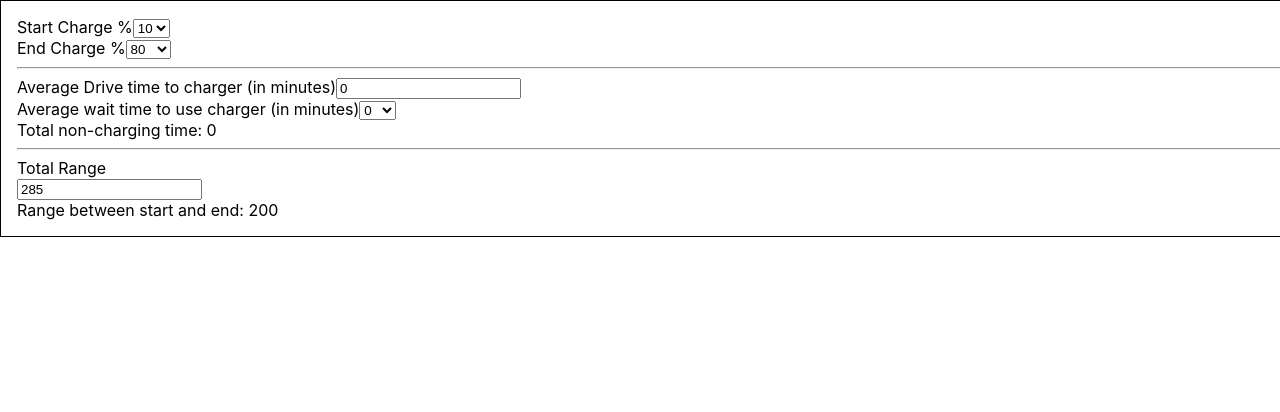
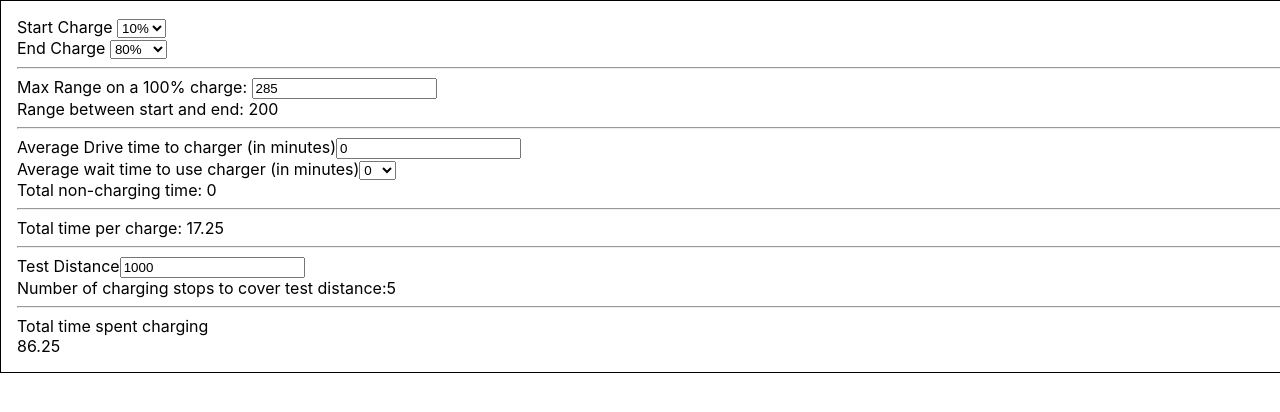
Before and after one commit to aokorodu/EVChargeTime, a React (Create React App) app in the folder ev-chargetime/: page / in a window 1280 px wide. Shown: the top 412 px of the page. Built offline with nearby package versions, Linux system fonts and the light colour scheme.

Commit message:
everything works

```diff
--- a/ev-chargetime/src/App.tsx
+++ b/ev-chargetime/src/App.tsx
@@ -1,17 +1,37 @@
-import React, { useState } from 'react';
+import React, { useEffect, useState } from 'react';
 import './App.css';
 import Selector from './components/Selector';
 
 function App() {
+  const chargeCurve = [2.36, 2.07, 2.07, 2.07, 2.53, 2.85, 3.3, 18]
   const defaultRange: Number = 285;
   const [startcharge, setStartCharge] = useState(10);
   const [endcharge, setEndCharge] = useState(80);
   const [range, setRange] = useState(defaultRange);
   const [driveTime, setDriveTime] = useState(0);
   const [waitTime, setWaitTime] = useState(0);
+  const [totalTimePer, setTotalTimePer] = useState(0);
+  const [testDistance, setTestDistance] = useState(1000)
 
+  useEffect(() => {
+    recalculate();
+  }, [startcharge, endcharge, range, driveTime, waitTime, testDistance])
+
+  const calculateTime = () => {
+    const startIndex = (startcharge / 10) - 1;
+    const endIndex = (endcharge / 10 - 2);
+    const chargeTime = getChargingTime(startIndex, endIndex);
+    const totalTime = chargeTime + driveTime + waitTime;
+
+    return totalTime;
+  }
+
+  const recalculate = () => {
+    setTotalTimePer(calculateTime())
+  }
   const changeStart = (e: String) => {
-    setStartCharge(Number(e))
+    const num = Number(e);
+    setStartCharge(num);
   }
 
   const changeEnd = (e: String) => {
@@ -21,18 +41,45 @@ function App() {
   const waitEnd = (e: String) => {
     setWaitTime(Number(e))
   }
+
+  const getChargingTime = (start: number, end: number): number => {
+    let sum = 0;
+    for (let i = start; i <= end; i++) {
+      const current = chargeCurve[i];
+      console.log('current: ', current)
+      if (current) sum += current;
+    }
+
+    return sum
+  }
+
+  const getNumberOfChargingSessions = (): number => {
+    const dist = Math.round((endcharge - startcharge) / 100 * Number(range));
+    const num = Math.ceil(testDistance / dist);
+
+    return num;
+  }
+
+  const getTotalTimeSpentCharging = (): number => {
+    const num = getNumberOfChargingSessions();
+    const time = num * totalTimePer;
+    return time;
+  }
   return (
     <>
       <div className='controls'>
         <div>
-          <label>Start Charge %</label>
-          <Selector value={10} valueOptions={[10, 20, 30, 40, 50]} callback={changeStart} />
+          <label>Start Charge </label>
+          <Selector value={10} valueOptions={[10, 20, 30, 40, 50]} callback={changeStart} suffix='%' />
         </div>
 
         <div>
-          <label>End Charge %</label>
-          <Selector value={80} valueOptions={[80, 100]} callback={changeEnd} />
+          <label>End Charge </label>
+          <Selector value={80} valueOptions={[80, 100]} callback={changeEnd} suffix='%' />
         </div>
+        <hr />
+        <div>Max Range on a 100% charge: <input value={String(range)} onChange={(e) => { setRange(Number(e.target.value)) }} /></div>
+        <div>Range between start and end: {Math.round((endcharge - startcharge) / 100 * Number(range))}</div>
         <hr />
         <div>
           <label>Average Drive time to charger (in minutes)</label>
@@ -48,11 +95,27 @@ function App() {
           <div>Total non-charging time: {driveTime + waitTime}</div>
         </div>
 
+
+
         <hr />
-        <div>Total Range</div>
-        <input value={String(range)} onChange={(e) => { setRange(Number(e.target.value)) }} />
-        <div>Range between start and end: {Math.round((endcharge - startcharge) / 100 * Number(range))}</div>
+        <div>Total time per charge: {totalTimePer}</div>
+
+        <hr />
+        <div>
+          <label>Test Distance</label>
+          <input value={testDistance} onChange={(e) => { setTestDistance(Number(e.target.value)) }}></input>
+          <div>Number of charging stops to cover test distance:{getNumberOfChargingSessions()}</div>
+        </div>
+
+        <hr />
+        <div>
+          <label>Total time spent charging</label>
+
+          <div>{getTotalTimeSpentCharging()}</div>
+        </div>
       </div>
+
+
     </>
 
   );
```
